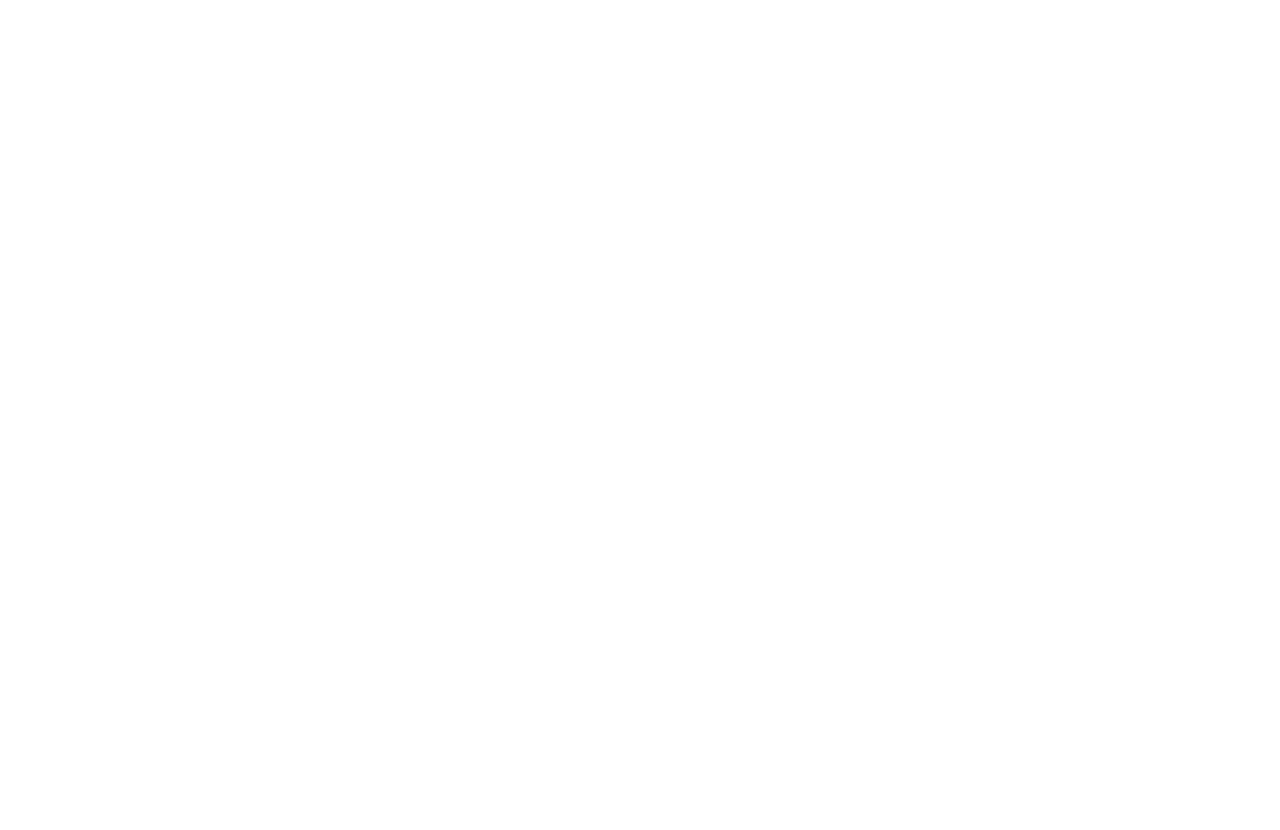
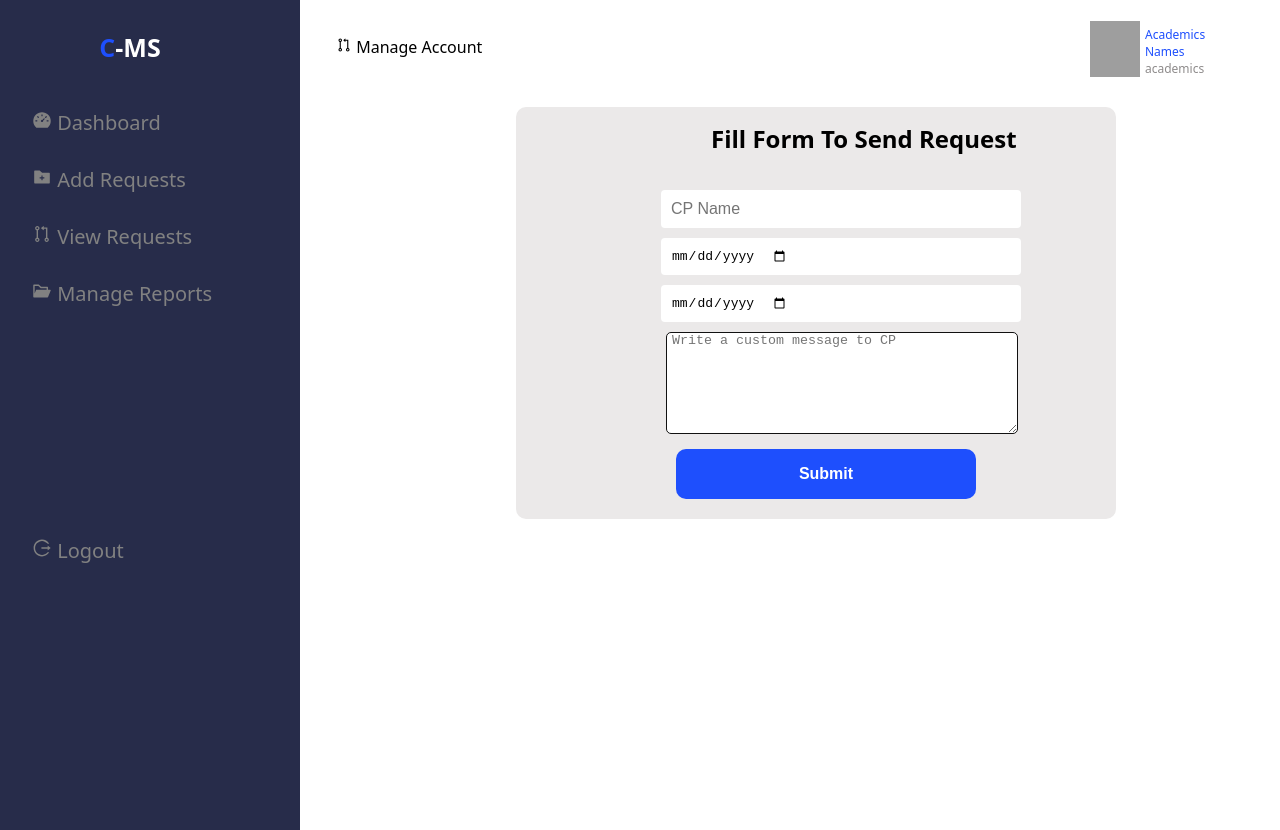
Before and after one commit to acele-happy/cms-fe, a React (Vite) app: page /addRequest in a window 1280 px wide. Before the commit this address had no page. Before the commit the page ends 800 px from the top, so only its background shows below. Built offline with nearby package versions, Linux system fonts and the light colour scheme; sample sign-in values are in the browser's storage; grey boxes are pictures that could not be loaded.

Commit message:
lect claim req

```diff
--- a/src/components/Dashboard/CreateAccount/CreateUserAccount.jsx
+++ b/src/components/Dashboard/CreateAccount/CreateUserAccount.jsx
@@ -9,6 +9,7 @@ import {
   AiOutlineMenu,
   AiOutlineLogout,
   AiFillAlert,
+  AiFillFolderAdd
 } from "react-icons/ai";
 import profile from "../../../images/profile.png";
 import jwtDecode from "jwt-decode";
@@ -21,31 +22,34 @@ const CreateUserAccount = () => {
   const [role, setRole] = useState("");
   const [displayDepartment, setDisplayDepartment] = useState("none");
   const [displaySalary, setDisplaySalary] = useState("none");
+  const [displayCourse, setDisplayCourse] = useState("none");
   const [errors, setErrors] = useState("")
   const [created, setCreated] = useState("")
 
   const [formData, setFormData] = useState({
     fullName: "",
     email: "",
-    telephone: "",
+    phoneNumber: "",
     password: "",
     role: "",
     department: "",
     salary: "",
+    course:""
   });
 
   const handleChange = (e) => {
     const { name, value } = e.target;
 
     if (name === 'role' && value=== 'LECTURER') {
-      if(displayDepartment === "block"){
-        setDisplayDepartment("none")
-      }
       setDisplaySalary("block")
+      setDisplayDepartment("block")
+      setDisplayCourse("block")
     }
-    if(name === 'role' && (value==="CP" || value==="HOD")){
+    if(name === 'role' &&value!="FINANCE"){
       if(displaySalary === "block"){
         setDisplaySalary("none")
+        setDisplayCourse("none")
+        return
       }
       setDisplayDepartment("block")
     }
@@ -53,6 +57,7 @@ const CreateUserAccount = () => {
     if(name==='role' && (value === "ACADEMICS" || value === "FINANCE")){
       setDisplayDepartment("none")
       setDisplaySalary("none")
+      setDisplayCourse("none")
     }
     setFormData({
       ...formData,
@@ -78,10 +83,17 @@ const CreateUserAccount = () => {
       setErrors("Please provide all required fields!")
       return
     }
+    if(formData.phoneNumber.length> 10 || formData.phoneNumber.length <10){
+      setErrors("Phone Number must be 10 numbers!")
+      return
+    }
     console.log('hee')
     axios.post("http://localhost:4040/user/register",formData)
     .then(res=>{
       setCreated("Created!")
+      // setTimeout(()=>{
+      //   setCreated("")
+      // },5000)
     })
     .catch(err=>{
       console.log(err)
@@ -95,11 +107,12 @@ const CreateUserAccount = () => {
     setFormData({
       fullName: "",
       email: "",
-      telephone: "",
+      phoneNumber: "",
       password: "",
       role: "",
       department: "",
       salary: "",
+      course:""
     })
   }
   return (
@@ -112,14 +125,21 @@ const CreateUserAccount = () => {
         <Link to="/dashboardHome">
           <AiFillDashboard /> Dashboard
         </Link>
+        {role !== "ACADEMICS" && role !== "HOD" && role !== "CP" && role !== "FINANCE" && (
+          <Link to="/addRequest">
+            <AiFillFolderAdd /> Add Requests
+          </Link>
+        )}
+
         <Link to="/showRequest">
-          <AiOutlinePullRequest /> Manage Requests
+          <AiOutlinePullRequest /> View Requests
+        </Link>
+
+        <Link to="/createaccount">
+          <AiOutlineTeam /> Add Users
         </Link>
         <Link to="">
           <AiFillFolderOpen /> Manage Reports
-        </Link>
-        <Link to="/createaccount">
-          <AiOutlineTeam /> Manage Accounts
         </Link>
         <Link to="" className="logout" onClick={logout}>
           <AiOutlineLogout /> Logout{" "}
@@ -137,9 +157,10 @@ const CreateUserAccount = () => {
 
           <div className="col-div-6">
             <div className="profile">
-              <img src={profile} alt="profiel" className="pro-img" />
-              <p style={{ position: "relative", right: "25px" }}>
-                {name}<span>{role}</span>
+            <img src={profile} alt="profiel" className="pro-img" style={{position:"relative",right:"30px"}} />
+              <p style={{ position: "relative", right: "35px" }}>
+                <span style={{color:"#1E4FFD"}}>{name}</span>
+                <span>{role}</span>
               </p>
             </div>
           </div>
@@ -174,8 +195,8 @@ const CreateUserAccount = () => {
               placeholder="Telephone"
               className="inputbox"
               required
-              name="telephone"
-              value={formData.telephone}
+              name="phoneNumber"
+              value={formData.phoneNumber}
               onChange={handleChange}
             />
             <input
@@ -208,6 +229,16 @@ const CreateUserAccount = () => {
             />
               <input
               type="text"
+              placeholder="Course"
+              className="inputbox"
+              required
+              style={{display:`${displayCourse}`}}
+              name="course"
+              value={formData.course}
+              onChange={handleChange}
+            />
+            <input
+              type="text"
               placeholder="Salary / RWF"
               className="inputbox"
               required
--- a/src/components/Dashboard/Home/DashboardHome.jsx
+++ b/src/components/Dashboard/Home/DashboardHome.jsx
@@ -10,6 +10,8 @@ import {
   AiOutlineMenu,
   AiOutlineLogout,
   AiFillAlert,
+  AiOutlineFolderView,
+  AiFillFolderAdd
 } from "react-icons/ai";
 import profile from "../../../images/profile.png";
 import axios from "axios";
@@ -22,17 +24,31 @@ const DashboardHome = () => {
   const [top, setTop] = useState("0");
   const [pending, setPending] = useState("");
   const [numberOfUsers, setNumberOfUsers] = useState("")
+  const [click,setCLick] = useState(false)
+  const [displayTextArea,setDisplayTextArea] = useState('none')
+  const [message, setMessage] = useState("")
+  const [userId,setUserId] = useState("")
+  const [displayClaim, setDisplayClaim] = useState("none")
+  const [success,setSuccess] = useState("")
+
+  const handleMessageClick = (e)=>{
+    setMessage(e.target.value)
+  }
 
   useEffect(() => {
     const token = localStorage.getItem("token");
-    console.log(jwtDecode(token));
     const decoded = jwtDecode(token);
     if (decoded.role != "ACADEMICS") {
       setDisplay("none");
       setTop("500px");
     }
+
+    if(decoded.role === "LECTURER"){
+      setDisplayClaim("block")
+    }
     setName(decoded.name);
     setRole(decoded.role);
+    setUserId(decoded.id)
 
     axios
       .get(`http://localhost:4040/user/pendingNotifications/:${decoded.id}`)
@@ -58,6 +74,30 @@ const DashboardHome = () => {
     navigate("/")
     window.location.reload()
   };
+
+  const handleClaimClick = ()=>{
+    setCLick(!click)
+    if(click){
+      setDisplayTextArea("block")
+      return
+    }
+    setDisplayTextArea('none')
+  }
+
+  const onClaim = ()=>{
+    axios.post(`http://localhost:4040/user/claimSalary/:${userId}`,{message:message})
+    .then(res=>{
+      setSuccess(res.data)
+      setMessage("")
+      setTimeout(()=>{
+        setSuccess("")
+      },5000)
+    })
+    .catch(err=>{
+      console.log(err)
+    })
+  }
+
   return (
     <>
       <div id="mySidenav" className="sidenav">
@@ -68,14 +108,22 @@ const DashboardHome = () => {
         <Link to="/dashboardHome">
           <AiFillDashboard /> Dashboard
         </Link>
+
+        {role !== "ACADEMICS" && role !== "HOD" && role !== "CP" && role !== "FINANCE" && (
+          <Link to="/addRequest">
+            <AiFillFolderAdd /> Add Requests
+          </Link>
+        )}
+
         <Link to="/showRequest">
-          <AiOutlinePullRequest /> Manage Requests
+          <AiOutlinePullRequest /> View Requests
+        </Link>
+
+        <Link to="/createaccount" style={{ display: `${display}` }}>
+          <AiOutlineTeam /> Add Users
         </Link>
         <Link to="">
           <AiFillFolderOpen /> Manage Reports
-        </Link>
-        <Link to="/createaccount" style={{ display: `${display}` }}>
-          <AiOutlineTeam /> Manage Accounts
         </Link>
         <Link
           to=""
@@ -97,9 +145,9 @@ const DashboardHome = () => {
 
           <div className="col-div-6">
             <div className="profile">
-              <img src={profile} alt="profiel" className="pro-img" />
-              <p style={{ position: "relative", right: "25px" }}>
-                {name}
+              <img src={profile} alt="profiel" className="pro-img" style={{position:"relative",right:"30px"}} />
+              <p style={{ position: "relative", right: "35px" }}>
+                <span style={{color:"#1E4FFD"}}>{name}</span>
                 <span>{role}</span>
               </p>
             </div>
@@ -107,11 +155,11 @@ const DashboardHome = () => {
           <div className="clearfix"></div>
         </div>
 
-        <div class="clearfix"></div>
+        <div className="clearfix"></div>
         <br />
 
-        <div class="col-div-3">
-          <div class="box">
+        <div className="col-div-3">
+          <div className="box">
             <p>
               {pending}
               <br />
@@ -122,8 +170,17 @@ const DashboardHome = () => {
             </p>
           </div>
         </div>
-        <div class="col-div-3" style={{ display: `${display}` }}>
-          <div class="box">
+
+        <div className="col-div-3" style={{cursor:'pointer',display:`${displayClaim}`}} onClick={handleClaimClick}>
+          <div className="box">
+            <p>
+              <span style={{color:"#fff"}}>Claim Your Salary</span>
+            </p>
+          </div>
+        </div>
+
+        <div className="col-div-3" style={{ display: `${display}` }}>
+          <div className="box">
             <p>
               {numberOfUsers}
               <br />
@@ -135,10 +192,12 @@ const DashboardHome = () => {
             </p>
           </div>
         </div>
+        <p style={{color:"green"}}>{success}</p>
+            <div style={{position:"relative",top:"130px",right:"220px", display:`${displayTextArea}`}}>
+        <textarea placeholder="Write a custom message to CP" style={{width:"300px",height: '100px',outline:'none',textIndent:'5px', borderRadius:'5px',border:'1px solid #111'}} name="message" value={message} onChange={handleMessageClick}></textarea>
 
-        <div class="clearfix"></div>
-        <br />
-        <br />
+        <button type="button" style={{top:'30px',position:"relative", border:"none",width:"100px",padding:"10px",borderRadius:'5px', background:'#1E4FFD', color:"#fff", right: "300px",cursor:'pointer'}} onClick={onClaim}>Claim</button>
+        </div>
 
         <div className="footer-container">
           <p>&copy; 2023 CMS</p>
--- a/src/components/Dashboard/Home/HomeDashboard.scss
+++ b/src/components/Dashboard/Home/HomeDashboard.scss
@@ -77,7 +77,7 @@ body{
 .pro-img{
 	float: left;
 	width: 50px;
-	margin-top: 5px;
+	margin-top: 5px
 }
 .profile p{
 	color: #1E4FFD;
--- /dev/null
+++ b/src/components/Dashboard/Request/AddRequest.jsx
@@ -0,0 +1,129 @@
+import React, { useEffect, useState } from "react";
+import "./ViewRequestPage.scss";
+import { Link } from "react-router-dom";
+import {
+  AiFillDashboard,
+  AiFillFolderOpen,
+  AiOutlinePullRequest,
+  AiOutlineTeam,
+  AiOutlineMenu,
+  AiOutlineLogout,
+  AiFillAlert,
+  AiFillFolderAdd,
+} from "react-icons/ai";
+import profile from "../../../images/profile.png";
+import { useNavigate } from "react-router-dom";
+
+const logout = () => {
+  localStorage.clear();
+  const navigate = useNavigate();
+  navigate("/");
+  window.location.reload();
+};
+const AddRequest = () => {
+  return (
+    <>
+      <div id="mySidenav" className="sidenav">
+        <p className="dashlogo">
+          <span>C</span>-MS
+        </p>
+
+        <Link to="/dashboardHome">
+          <AiFillDashboard /> Dashboard
+        </Link>
+
+        <Link to="/addRequest">
+          <AiFillFolderAdd /> Add Requests
+        </Link>
+
+        <Link to="/showRequest">
+          <AiOutlinePullRequest /> View Requests
+        </Link>
+        <Link to="">
+          <AiFillFolderOpen /> Manage Reports
+        </Link>
+
+        <Link to="" className="logout" onClick={logout}>
+          <AiOutlineLogout /> Logout
+        </Link>
+      </div>
+
+      <div className="main">
+        <div className="head">
+          <div className="col-div-6">
+            <span className="nav">
+              {" "}
+              <AiOutlinePullRequest /> Manage Account
+            </span>
+          </div>
+
+          <div className="col-div-6">
+            <div className="profile">
+              <img
+                src={profile}
+                alt="profiel"
+                className="pro-img"
+                style={{ position: "relative", right: "30px" }}
+              />
+              <p style={{ position: "relative", right: "35px" }}>
+                <span style={{ color: "#1E4FFD" }}>Academics Names</span>
+                <span>academics</span>
+              </p>
+            </div>
+          </div>
+          <div className="clearfix"></div>
+        </div>
+        <div className="container-form">
+          <h2>Fill Form To Send Request</h2>
+
+          <form className="form-details">
+            <div style={{ position: "relative", top: "10px", right: "-150px" }}>
+              <input
+                type="text"
+                placeholder="CP Name"
+                className="inputboxes"
+                required
+                name="cpnames"
+              />
+              <input
+                type="date"
+                placeholder="Start Date"
+                className="inputboxes"
+                required
+                name="starteddate"
+              />
+
+              <input
+                type="date"
+                placeholder="End Date"
+                className="inputboxes"
+                required
+                name="endeddate"
+              />
+              <textarea
+                placeholder="Write a custom message to CP"
+                style={{
+                  marginTop: "10px",
+                  width: "350px",
+                  height: "100px",
+                  outline: "none",
+                  textIndent: "5px",
+                  borderRadius: "5px",
+                  border: "1px solid #111",
+                }}
+                name="message"
+                className="textarearequest"
+              ></textarea>
+            </div>
+
+            <button type="button" className="sb-btn">
+              Submit
+            </button>
+          </form>
+        </div>
+      </div>
+    </>
+  );
+};
+
+export default AddRequest;
--- a/src/components/Dashboard/Request/ViewRequest.jsx
+++ b/src/components/Dashboard/Request/ViewRequest.jsx
@@ -9,6 +9,8 @@ import {
   AiOutlineMenu,
   AiOutlineLogout,
   AiFillAlert,
+  AiOutlineFolderView,
+  AiFillFolderAdd
 } from "react-icons/ai";
 import profile from "../../../images/profile.png";
 import jwtDecode from "jwt-decode";
@@ -25,12 +27,11 @@ const ViewRequest = () => {
   const [approve, setApprove] = useState("block");
   const [loading, setLoading] = useState(true);
   const [currentPage, setCurrentPage] = useState(0); // Current page of the table
-  const usersPerPage = 5; // Number of users to display per page
+  const usersPerPage = 4; // Number of users to display per page
 
   const handlePageClick = ({ selected }) => {
     setCurrentPage(selected);
   };
-
   const filteredData = data.slice(
     currentPage * usersPerPage,
     (currentPage + 1) * usersPerPage
@@ -74,16 +75,22 @@ const ViewRequest = () => {
         <Link to="/dashboardHome">
           <AiFillDashboard /> Dashboard
         </Link>
+        {role !== "ACADEMICS" && role !== "HOD" && role !== "CP" && role !== "FINANCE" && (
+          <Link to="/addRequest">
+            <AiFillFolderAdd /> Add Requests
+          </Link>
+        )}
         <Link to="/showRequest">
-          <AiOutlinePullRequest /> Manage Requests
+          <AiOutlinePullRequest /> View Requests
+        </Link>
+
+        <Link to="/createaccount" style={{ display: `${display}` }}>
+          <AiOutlineTeam /> Add Users
         </Link>
         <Link to="">
           <AiFillFolderOpen /> Manage Reports
         </Link>
-        <Link to="/createaccount" style={{ display: `${display}` }}>
-          <AiOutlineTeam /> Manage Accounts
-        </Link>
-        <Link to="" className="logout">
+        <Link to="" className="logout" onClick={logout}>
           <AiOutlineLogout /> Logout{" "}
         </Link>
       </div>
@@ -99,9 +106,9 @@ const ViewRequest = () => {
 
           <div className="col-div-6">
             <div className="profile">
-              <img src={profile} alt="profiel" className="pro-img" />
-              <p style={{ position: "relative", right: "25px" }}>
-                {name}
+            <img src={profile} alt="profiel" className="pro-img" style={{position:"relative",right:"30px"}} />
+              <p style={{ position: "relative", right: "35px" }}>
+                <span style={{color:"#1E4FFD"}}>{name}</span>
                 <span>{role}</span>
               </p>
             </div>
@@ -118,7 +125,11 @@ const ViewRequest = () => {
               <th>Telephone</th>
               <th>Message</th>
               <th style={{ display: `${display}` }}>Action</th>
-              <th>Approve</th>
+              <th>CP</th>
+              <th>Hod</th>
+              <th>Academic</th>
+              <th>Finance</th>
+
             </tr>
             {loading ? (
               <p style={{ fontWeight: "bold" }} className="loading-text"></p>
@@ -136,6 +147,7 @@ const ViewRequest = () => {
                       <td style={{ display: `${display}` }}>
                         <button className="updatebtn">update</button>
                       </td>
+
                       <td>
                         <button
                           style={{
@@ -150,6 +162,19 @@ const ViewRequest = () => {
                           Approve
                         </button>
                       </td>
+                      <td style={{
+                            color: "#ff0000",
+                          }}
+                      >Pending</td>
+
+                      <td style={{
+                            color: "#ff0000",
+                      }}>Pending</td>
+
+                      <td style={{
+                            color: "#ff0000",
+                      }}>Pending</td>
+
                     </tr>
                   ))}
               </tbody>
--- a/src/components/Dashboard/Request/ViewRequestPage.scss
+++ b/src/components/Dashboard/Request/ViewRequestPage.scss
@@ -106,3 +106,17 @@ td, th {
   animation: loading 1.5s infinite;
   display: inline-block;
 }
+
+.inputboxes{
+  position: relative;
+  display: flex;
+  width: 340px;
+  margin-left: -5px;
+  margin-top: 10px;
+  outline: none;
+  padding: 10px;
+  border-radius: 4px;
+font-weight: 500;
+font-size: 1em;
+border: none;
+}
--- a/src/routes/index.jsx
+++ b/src/routes/index.jsx
@@ -5,6 +5,7 @@ import DashboardHome from '../components/Dashboard/Home/DashboardHome';
 import ViewRequest from '../components/Dashboard/Request/ViewRequest';
 import CreateUserAccount from '../components/Dashboard/CreateAccount/CreateUserAccount';
 import ProtectedRoute from '../utils/ProtectedRoute';
+import AddRequest from '../components/Dashboard/Request/AddRequest';
 
 const AppRouter = () => {
   return (
@@ -22,6 +23,12 @@ const AppRouter = () => {
             <ViewRequest/>
           </ProtectedRoute>
         } />
+
+      <Route path="/addRequest" element={
+                <ProtectedRoute>
+                  <AddRequest/>
+                </ProtectedRoute>
+              } />
         <Route path="/createaccount" element={
           <ProtectedRoute>
             <CreateUserAccount/>
```
